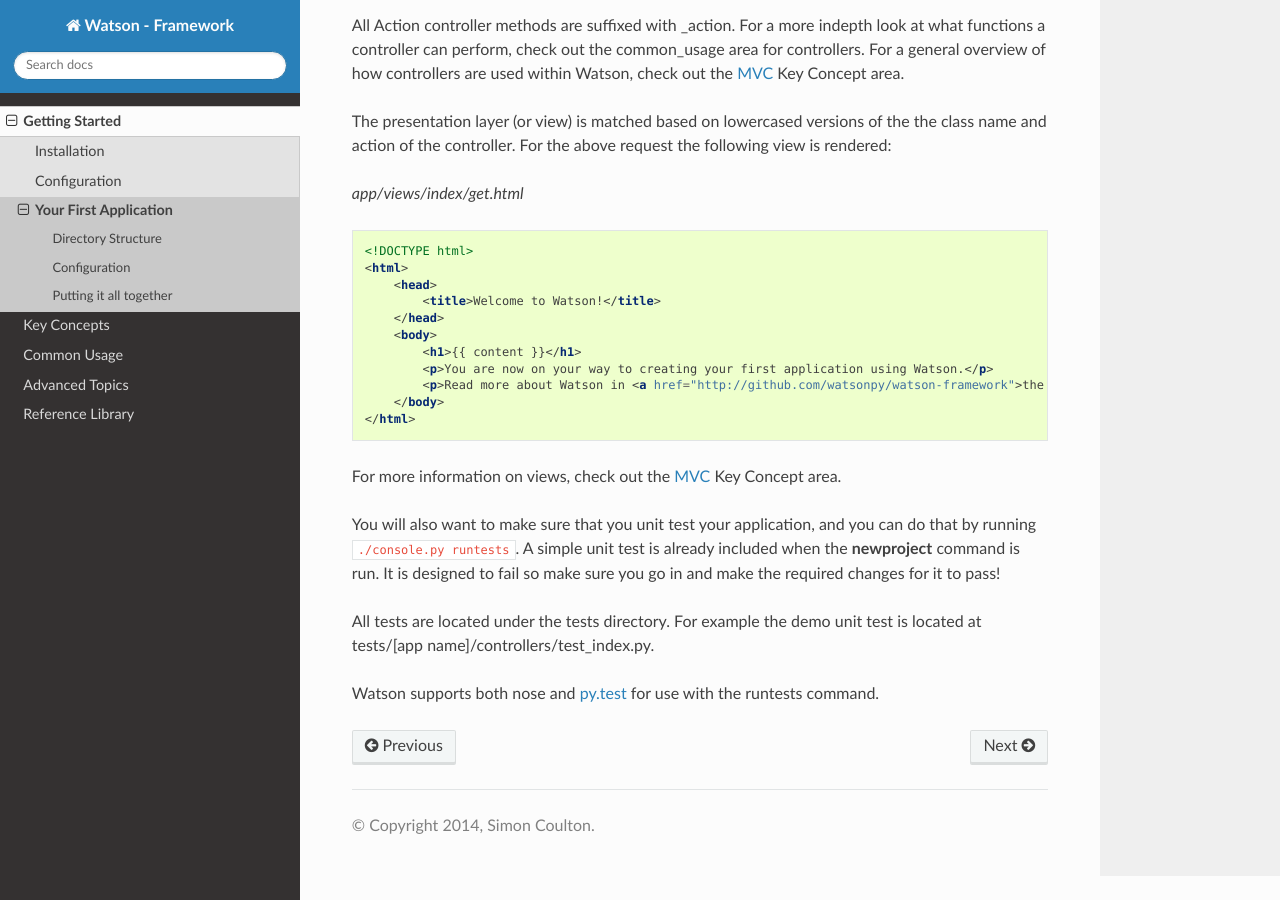
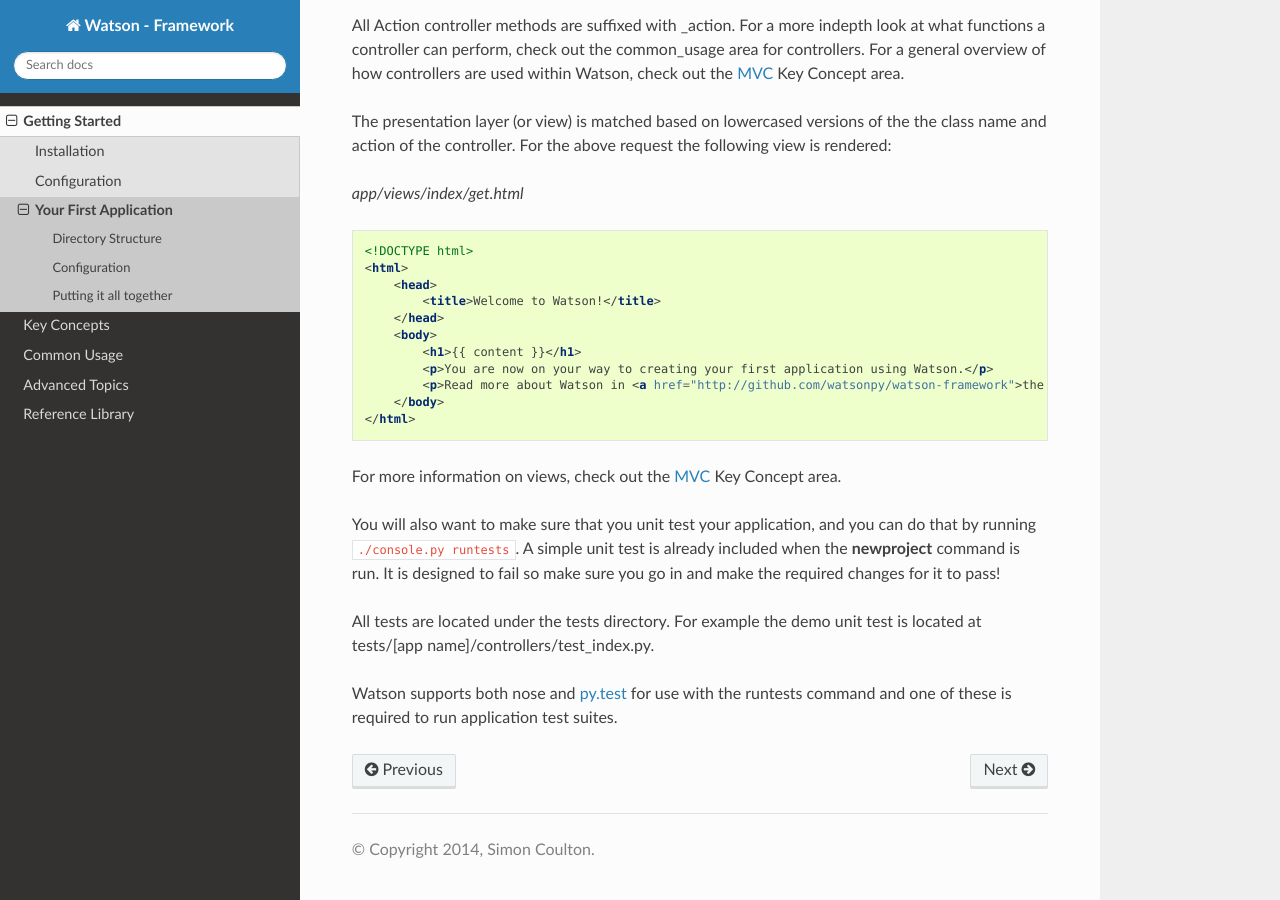
Before and after one commit to watsonpy/watson-framework, a Sphinx documentation site: the page built from docs/getting-started/your-first-application.rst, in a window 1280 px wide and 900 px high, scrolled down 2777 px. Built offline with Sphinx 7.4.7 and the Read the Docs theme 2.0.0, drawn with Linux system fonts in a browser that asks for light colours; the version number could not be read and is left out.

Commit message:
Make clear that some external packages are required to run application test suite

```diff
--- a/docs/getting-started/your-first-application.rst
+++ b/docs/getting-started/your-first-application.rst
@@ -137,6 +137,6 @@
 
 All tests are located under the tests directory. For example the demo unit test is located at tests/[app name]/controllers/test_index.py.
 
-Watson supports both nose and `py.test`_ for use with the runtests command.
+Watson supports both nose and `py.test`_ for use with the runtests command and one of these is required to run application test suites.
 
 .. _py.test: http://pytest.org/latest/
```
